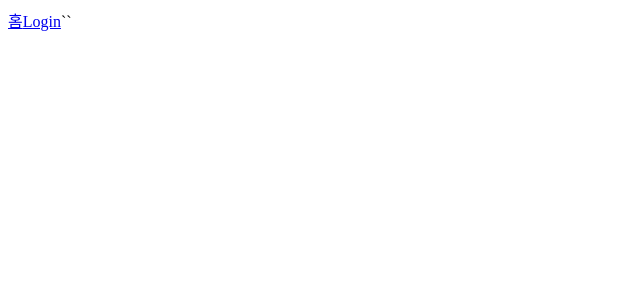
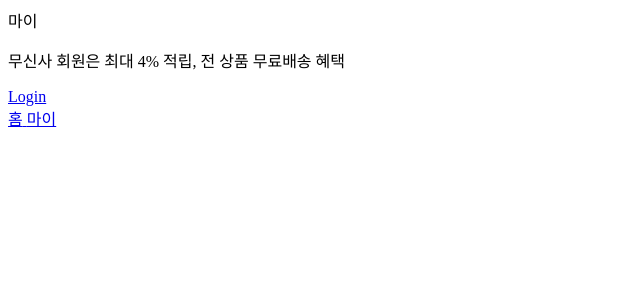
Before and after one commit to For-Freedom-01/honglee-frontend, a React (Create React App) app in the folder react-app/: page /my_page in a window 1280 px wide. Before the commit this address had no page. Shown: the top 300 px of the page, without its empty margins (0-640 px from the left). Built offline with nearby package versions, Linux system fonts and the light colour scheme.

Commit message:
feat 전반적인 ui 및 파일관리

```diff
--- a/react-app/src/App.js
+++ b/react-app/src/App.js
@@ -1,20 +1,21 @@
 import {BrowserRouter,Route,Routes} from "react-router-dom"
-import Header from "./component/Header";
-import Login from "./component/Login";
+import Footer from "./component/Footer";
+import Login from "./component/login/Login";
 import HomePage from "./component/HomePage";
-import FindIdPage from "./component/FindIdPage";
-import FindPasswordPage from "./component/FindPasswordPage";
-import DetailPassword from "./component/DetailPassword";
-import KakaoLogin from "./component/KakaoLogin";
-import SingupPage from "./component/SingupPage";
+import FindPasswordPage from "./component/login/FindPasswordPage";
+import FindIdPage from "./component/login/FindIdPage";
+import DetailPassword from "./component/login/DetailPassword";
+import KakaoLogin from "./component/login/KakaoLogin";
+import SingupPage from "./component/login/SingupPage";
 import AgreeStore from "./component/agree/AgreeStore";
 import AgreeAd from "./component/agree/AgreeAd";
 import AgreeMarketing from "./component/agree/AgreeMarketing";
-import SingupForm from "./component/SignupForm";
 import AgreePersonInfo from "./component/agree/AgreePersonInfo";
-import LogOut from "./component/Logout";
+import SingupForm from "./component/login/SignupForm";
+import LogOut from "./component/login/Logout";
 import { useEffect, useState } from "react";
 import PrivateRoute from "./hook/PrivateRoute";
+import MyPage from "./component/myMenu/MyPage";
 
 function App() {
   const [isLogin, setLogin] = useState(false)
@@ -45,11 +46,13 @@ function App() {
               <Route path="signup/agree_personinfo" element={<AgreePersonInfo/>}/>
               <Route path="signup/signupForm" element={<SingupForm/>}/>
 
+          <Route path="/my_page" element={<MyPage loginState={isLogin} />} />
+
+
           {/* 로그인 시에서만 이동 가능한 페이지 */}
           <Route path="/logout" element={<PrivateRoute isLogin={isLogin}><LogOut/></PrivateRoute>}/>
-
         </Routes>
-        <Header loginState={isLogin}/>
+        <Footer/>
       </BrowserRouter>
     </div>
   );
--- /dev/null
+++ b/react-app/src/component/Footer.js
@@ -0,0 +1,11 @@
+
+import { Link } from "react-router-dom";
+
+export default function Footer(){
+  return(
+    <header>
+      <Link to="/"><span>홈</span> </Link>
+      <Link to="/my_page"><span>마이</span></Link>
+    </header>
+  )
+}
--- a/react-app/src/component/Header.js
+++ /dev/null
@@ -1,16 +0,0 @@
-
-import { Link } from "react-router-dom";
-
-export default function Header({loginState}){
-  return(
-    <header>
-      <Link to="/">
-        <span>홈</span>
-      </Link>
-      {loginState ? (
-        <Link to="logout">logout</Link>
-      ) : (<Link to="/login">Login</Link>)}``
-
-    </header>
-  )
-}
--- a/react-app/src/component/SignupForm.js
+++ b/react-app/src/component/login/SignupForm.js
@@ -4,6 +4,7 @@ import { useNavigate } from "react-router-dom"
 
 export default function SingupForm(){
     const nav = useNavigate()
+    const [doubleCheck, setDoubleCheck] = useState(false)
     const [formData, setFormData] = useState({
         "Id":"",
         "password":"",
@@ -76,6 +77,25 @@ export default function SingupForm(){
             }
         }
      }
+
+    async function doubleCheckId(e){
+        e.preventDefault()
+        const Id = formData.Id.trim()
+        try {
+            const response = await axios.post("https://honglee.duckdns.org/commons/check-duplicating-username",{
+                "username" : Id
+            },
+        {
+            headers:{
+                "Content-Type":"application/json"
+            }
+        })
+        if (response.status === 200) setDoubleCheck(true)
+        } catch (error) {
+            setDoubleCheck(false)
+        }
+     }
+
      function onChange(e){
         const {name,value} = e.target
         setFormData({
@@ -91,6 +111,8 @@ export default function SingupForm(){
                 <div className="Id">
                     <label>아이디</label><br/>
                     <input type="text" name="Id" id="" placeholder="아이디 입력(5~11자)" onChange={onChange} value={formData.Id}/>
+                    {!doubleCheck?"":<p>{doubleCheck?"사용가능한 아이디 입니다":"이미 사용중인 아이디입니다"}</p>}
+                    <button onClick={doubleCheckId}>중복 확인</button>
                 </div>
                 <div>
                     <label>비밀번호</label><br/>
--- /dev/null
+++ b/react-app/src/component/myMenu/MyPage.js
@@ -0,0 +1,20 @@
+import { Link } from "react-router-dom"
+export default function MyPage({loginState}){
+  return(
+  <div>
+    <header>마이</header>
+
+    <div>
+    {!loginState && (
+      <div>
+        <p>무신사 회원은 최대 4% 적립, 전 상품 무료배송 혜택</p>
+        <Link to="/login">Login</Link>
+      </div>
+      )}
+    </div>
+    <div>
+      {loginState && <Link to="/logout">logout</Link>}
+    </div>
+  </div>
+  )
+}
```
Also changed, not shown: react-app/src/component/login/DetailPassword.js (renamed from react-app/src/component/DetailPassword.js), react-app/src/component/login/FindIdPage.js (renamed from react-app/src/component/FindIdPage.js), react-app/src/component/login/FindPasswordPage.js (renamed from react-app/src/component/FindPasswordPage.js), react-app/src/component/login/KakaoLogin.js (renamed from react-app/src/component/KakaoLogin.js), react-app/src/component/login/Login.js (renamed from react-app/src/component/Login.js), react-app/src/component/login/Logout.js (renamed from react-app/src/component/Logout.js), react-app/src/component/login/SingupPage.js (renamed from react-app/src/component/SingupPage.js).
